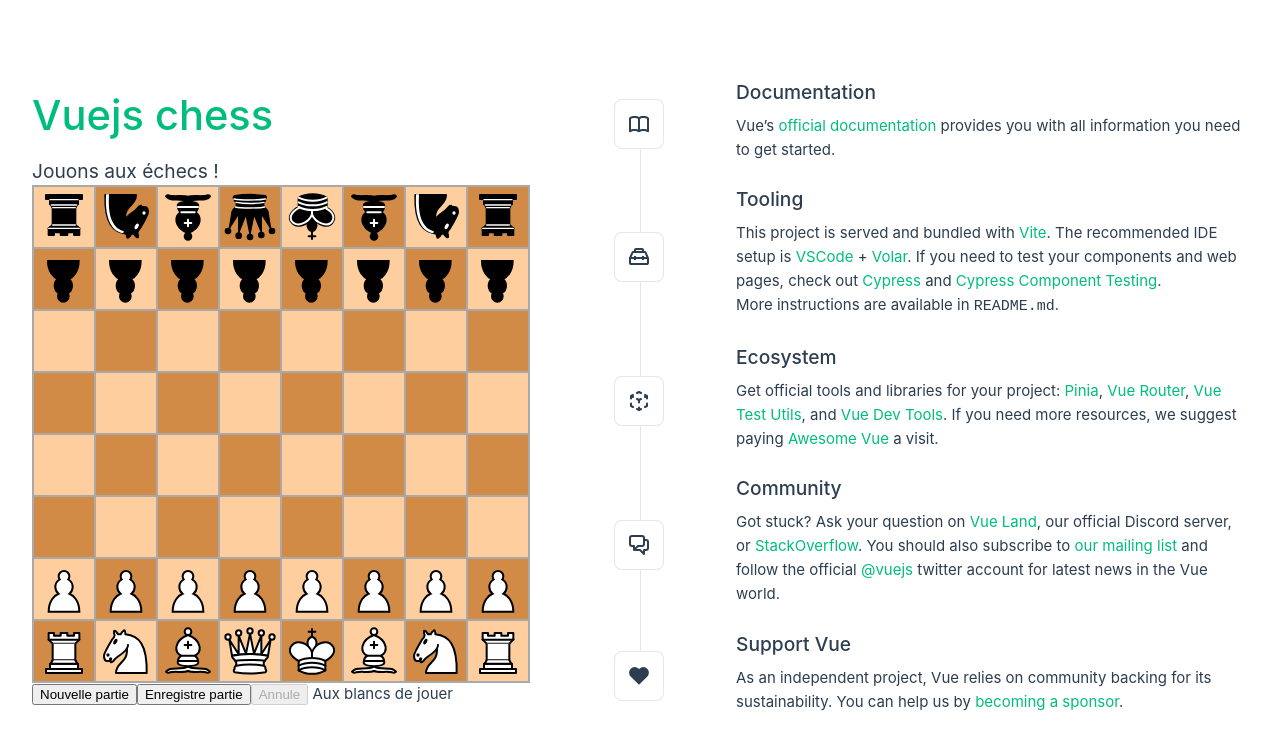
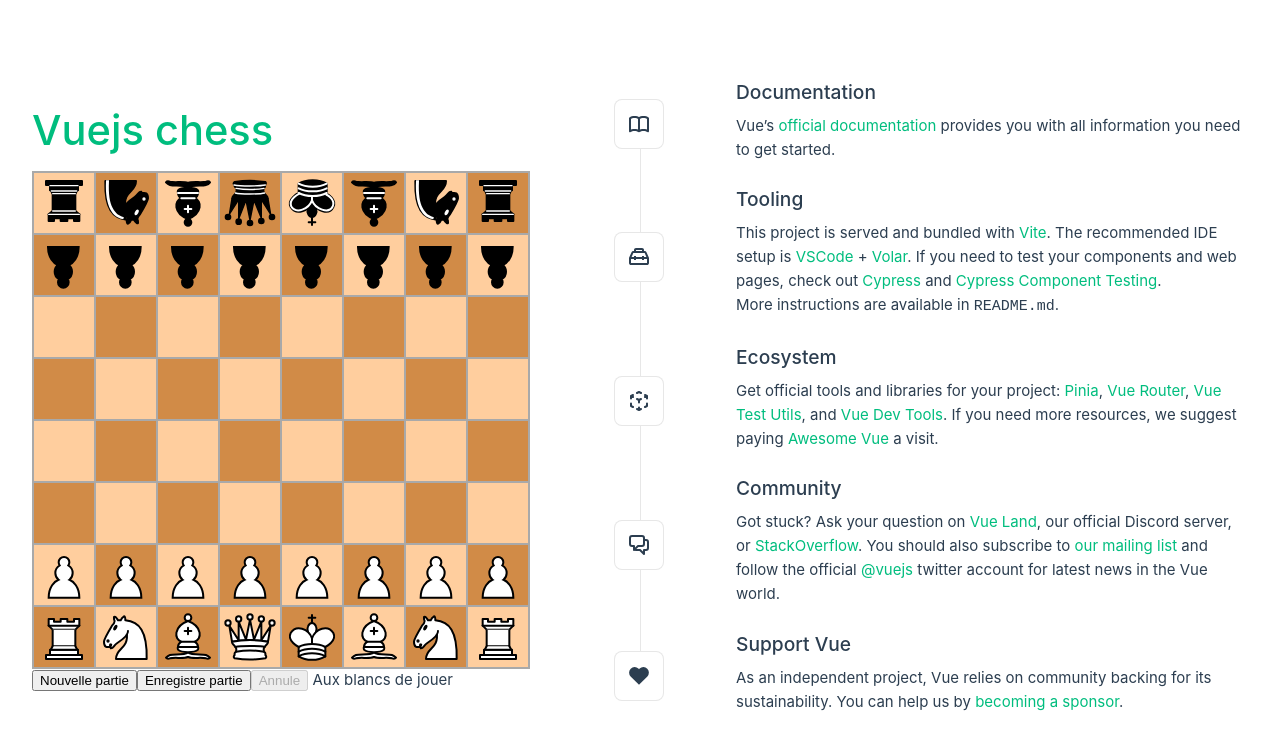
Before and after one commit to chfoucher/vchess, a Vue app: page / in a window 1280 px wide. Shown: the top 750 px of the page. Built offline with nearby package versions, Linux system fonts and the light colour scheme.

Commit message:
Suppression de code inutile

```diff
--- a/src/components/Game.vue
+++ b/src/components/Game.vue
@@ -1,37 +1,7 @@
 <script setup>
 import { computed, ref } from "vue";
 import Cell from "./Cell.vue";
-import viseur_noir from "../assets/viseur_noir.svg";
-import viseur_blanc from "../assets/viseur_blanc.svg";
-import Chess_hdt45 from "../assets/Chess_hdt45.svg";
-import Chess_plt45 from "../assets/Chess_plt45.svg";
-import Chess_mdt45 from "../assets/Chess_mdt45.svg";
-import Chess_rlt45 from "../assets/Chess_rlt45.svg";
-import Chess_fdt45 from "../assets/Chess_fdt45.svg";
-import Chess_klt45 from "../assets/Chess_klt45.svg";
-import Chess_Bdt45 from "../assets/Chess_Bdt45.svg";
-import Chess_blt45 from "../assets/Chess_blt45.svg";
-import Chess_Ndt45 from "../assets/Chess_Ndt45.svg";
-import Chess_nlt45 from "../assets/Chess_nlt45.svg";
-import Chess_gdt45 from "../assets/Chess_gdt45.svg";
-import Chess_qlt45 from "../assets/Chess_qlt45.svg";
 
-const images = [
-  viseur_noir,
-  viseur_blanc,
-  Chess_hdt45,
-  Chess_plt45,
-  Chess_mdt45,
-  Chess_rlt45,
-  Chess_fdt45,
-  Chess_klt45,
-  Chess_Bdt45,
-  Chess_blt45,
-  Chess_Ndt45,
-  Chess_nlt45,
-  Chess_gdt45,
-  Chess_qlt45,
-];
 const PION = 1;
 const TOUR = 2;
 const ROI = 3;
@@ -460,7 +430,6 @@
 <template>
   <div class="greetings">
     <h1 class="green">Vuejs chess</h1>
-    <h3>Jouons aux échecs !</h3>
     <table>
       <tr v-for="(row, i) in board" :key="i">
         <td v-for="(cell, j) in row" :key="`${i}-${j}`">
```
